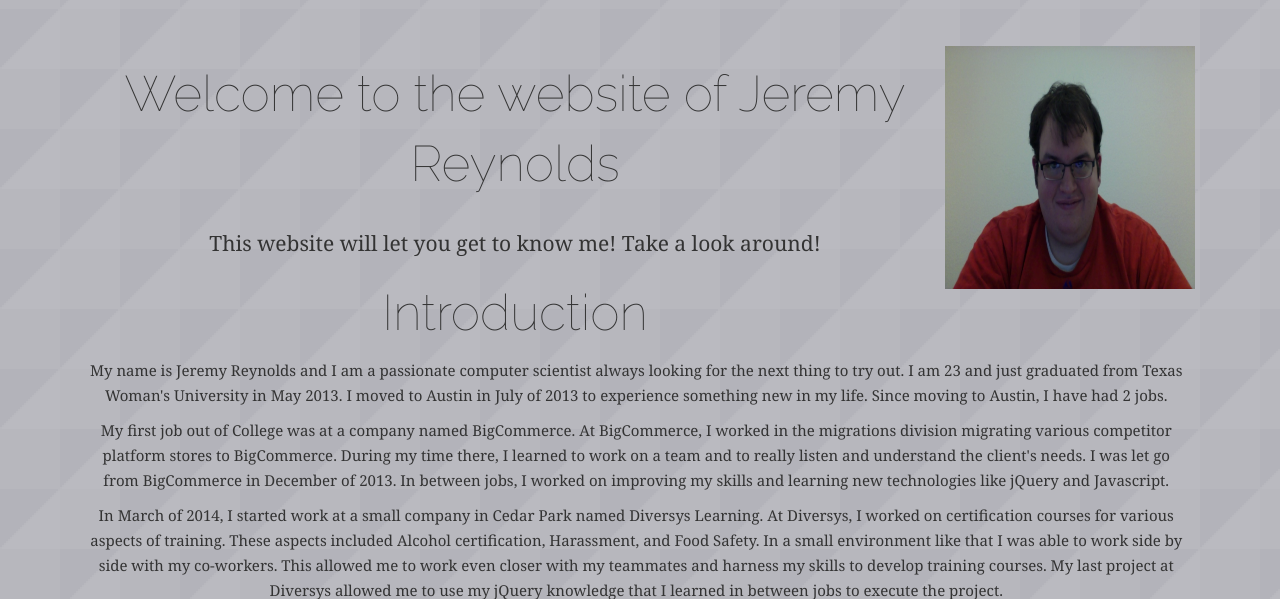
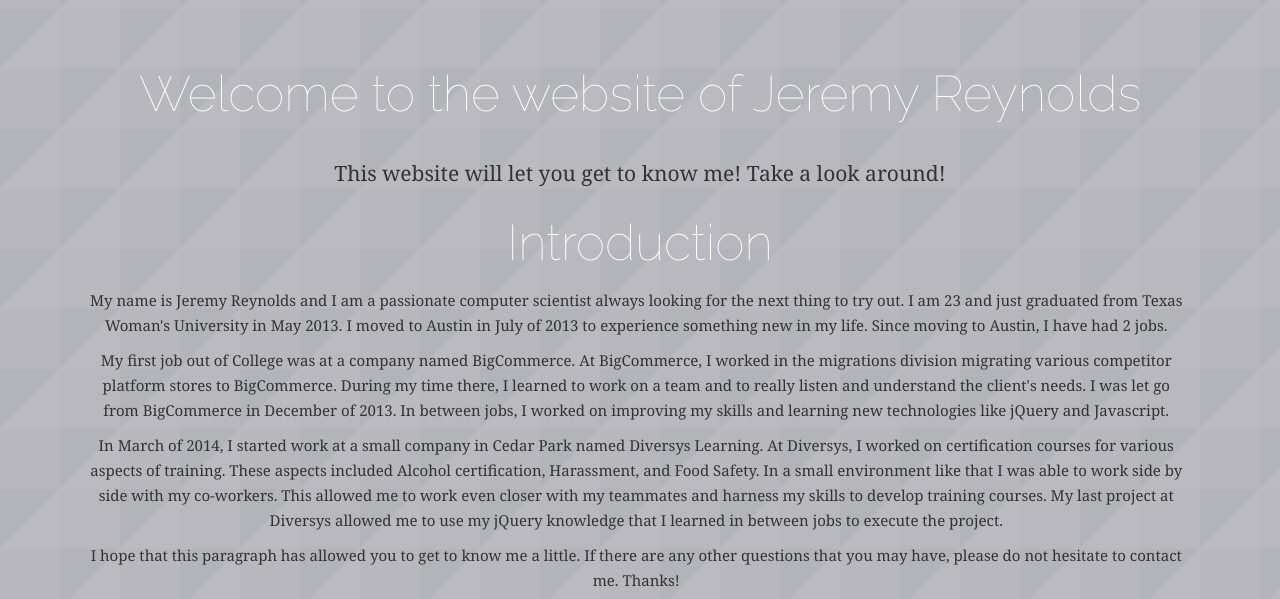
Before and after one commit to jeremyreynolds1/website, a PHP site: page /home.html in a window 1280 px wide. Shown: the part 51-650 px from the top of the page. Run offline with PHP 8.4, Linux system fonts and the light colour scheme; some libraries are stand-ins or nearby versions; some web fonts are replaced.

Commit message:
added white to h1, h2. removed home.html picture

```diff
--- a/home.html
+++ b/home.html
@@ -43,8 +43,7 @@
 
 	    <div class="container">
 	      <div class="starter-template">
-	      	<img src="/files/me.jpg" width="250px;" height="250px;" class="float-right padded-top">
-	        <h1>Welcome to the website of Jeremy Reynolds</h1><br/>
+	      	<h1>Welcome to the website of Jeremy Reynolds</h1><br/>
 	        <p class="lead">This website will let you get to know me! Take a look around!</p>
 	        <h2>Introduction</h2>
 	        <p class="padded-right">My name is Jeremy Reynolds and I am a passionate computer scientist always looking for the next thing to try out. I am 23 and just graduated from Texas Woman's University in May 2013. I moved to Austin in July of 2013 to experience something new in my life. Since moving to Austin, I have had 2 jobs.</p>
--- a/layout-styles.css
+++ b/layout-styles.css
@@ -10,6 +10,7 @@
 }
 h1, h2 {
     font-family: 'Raleway', Helvetica, Arial, sans-serif;
+    color: white;
     font-size: 50px;
     line-height: 70px;
 }
```
